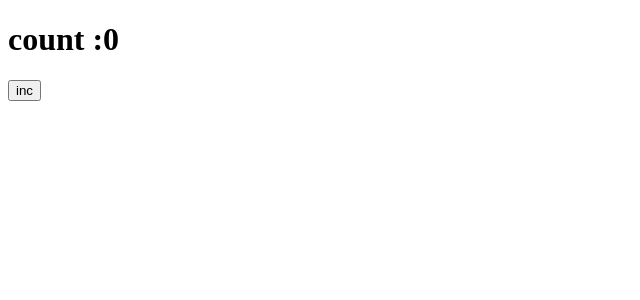
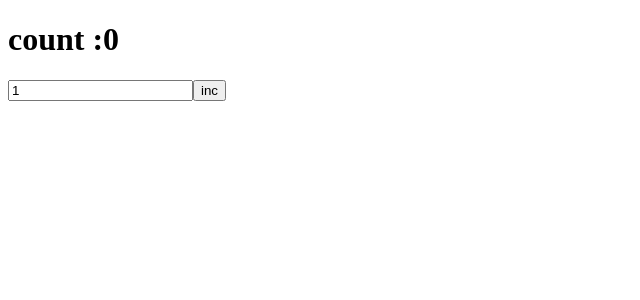
Before and after one commit to Skllit/React-codeStoic, a React (Vite) app in the folder vite-project/: page / in a window 1280 px wide. Shown: the top 300 px of the page, without its empty margins (0-640 px from the left). Built offline with nearby package versions, Linux system fonts and the light colour scheme.

Commit message:
UseReducer hook-objects

```diff
--- a/vite-project/src/App.jsx
+++ b/vite-project/src/App.jsx
@@ -6,21 +6,30 @@ import Counter from "./componants/Counter"
 import Forms from "./componants/Forms"
 import { useReducer } from "react"
 
-function reducer(state, action){
+
+function App() {
+  const [state ,dispatch]=useReducer(reducer,{count:0,incval:1})
+
+  function reducer(state, action){
   if(action.type=="inc"){
-    return state+1;
+    return {...state,count:state.count+state.incval};
+  }
+  if(action.type=="ivi"){
+    return{...state,incval:action.payload};
   }
   return state;
 
 }
-function App() {
-  const [state ,dispatch]=useReducer(reducer,0)
 
   return (
-    <div>
-          <h1>count :{state}</h1>
-    <button onClick={()=>dispatch({type:"inc",payload:1})}>inc</button>
-    </div>
+          <div>
+          <h1>count :{state.count}</h1>
+          <input
+          value={state.incval}
+          type="number"
+          onChange={(e)=>dispatch({type:"ivi",payload:Number(e.target.value)})}></input>
+          <button onClick={()=>dispatch({type:"inc",payload:1})}>inc</button>
+          </div>
 
 
   )
```
Also changed, not shown: 1 other file (tests, documents, lock files or other folders).
